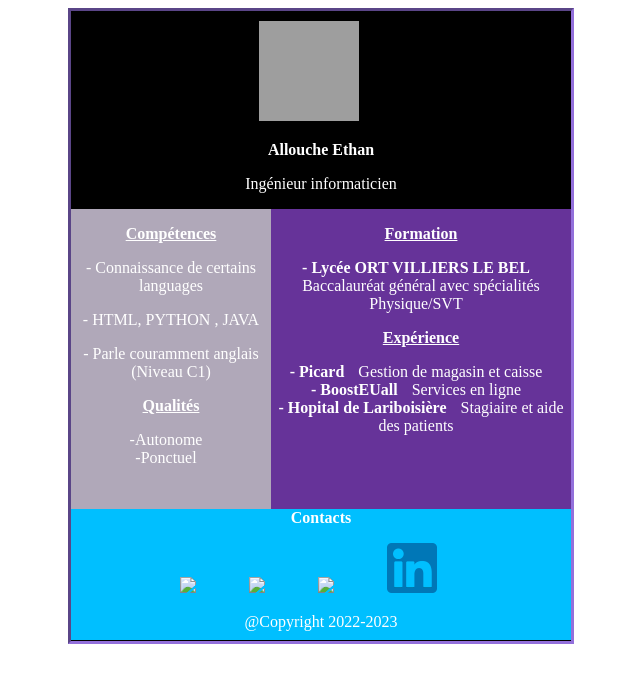
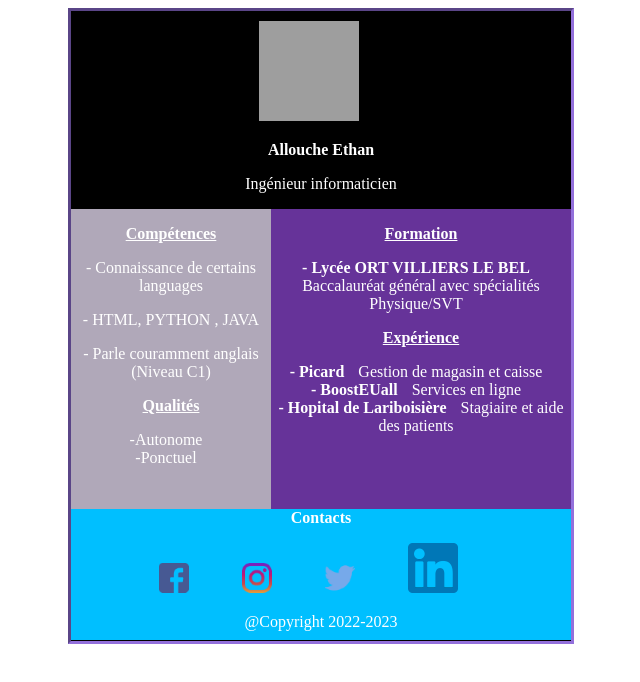
Before and after one commit to Nerocke/Portfolio, a plain HTML site: page index.html in a window 1280 px wide. Shown: the whole page, without its empty margins (319-959 px from the left). Drawn offline with Linux system fonts and the light colour scheme; the site is published under a folder, as on GitHub Pages, so addresses that start at the root find nothing; grey boxes are pictures that could not be loaded.

Commit message:
Update index.html

```diff
--- a/index.html
+++ b/index.html
@@ -56,9 +56,9 @@
             <section id="Pied">
                 <br>
                 <p><b>Contacts </b>
-                <p> <img src="/Images/facebook-p.png"> &nbsp &nbsp &nbsp
-                    <img src="/Images/instagram-p.png"> &nbsp &nbsp &nbsp
-                    <img src="/Images/twitter-p.png"> &nbsp &nbsp &nbsp
+                <p> <img src="Images/facebook-p.png"> &nbsp &nbsp &nbsp
+                    <img src="Images/instagram-p.png"> &nbsp &nbsp &nbsp
+                    <img src="Images/twitter-p.png"> &nbsp &nbsp &nbsp
                     <img src="Images/linkedin-p.png">
 
                 </p>
```
